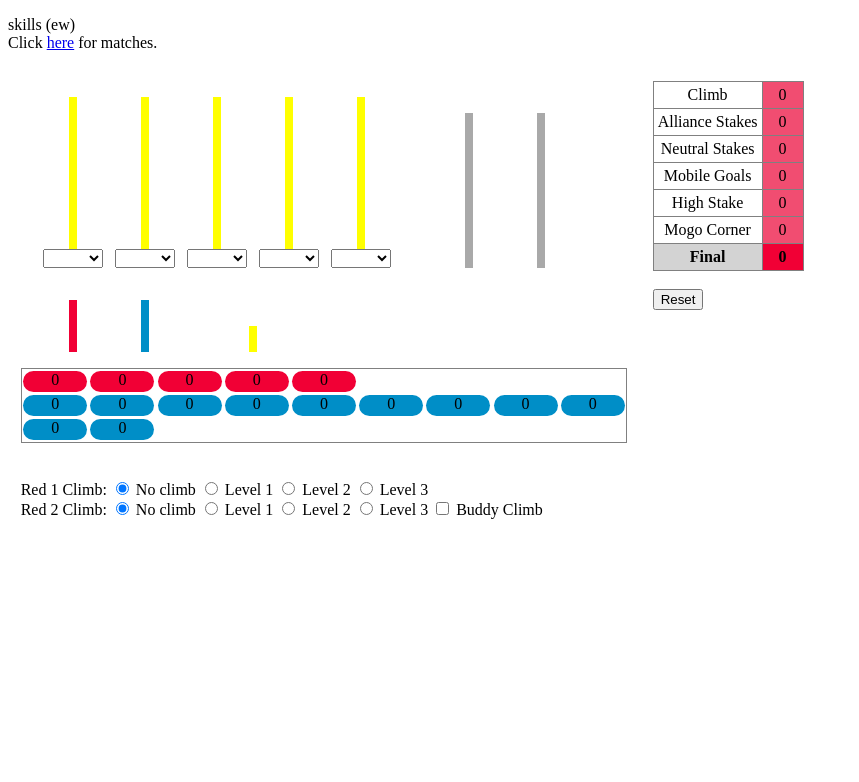
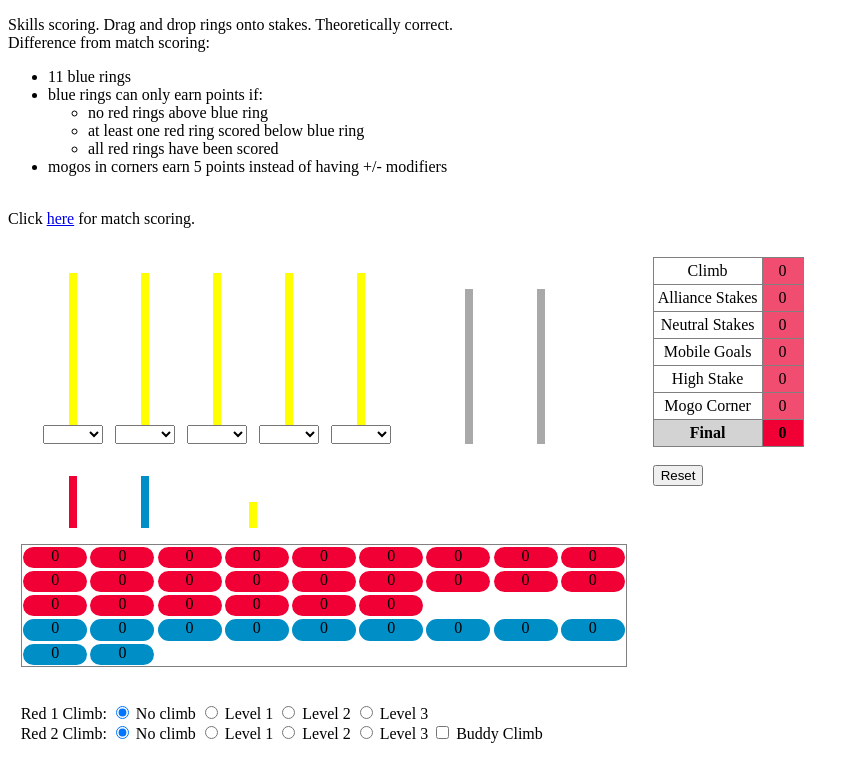
Before and after one commit to cowsed/High-Stakes-Scoring, a plain HTML site: page skills.html in a window 1280 px wide. Shown: the whole page, without its empty margins (0-859 px from the left). Drawn offline with Linux system fonts and the light colour scheme.

Commit message:
theoretically finished

```diff
--- a/scoring-skills.js
+++ b/scoring-skills.js
@@ -1,4 +1,4 @@
-const RED_RINGS = 5;
+const RED_RINGS = 24;
 const BLUE_RINGS = 11;
 const NUM_MOBILE_GOALS = 5
 
--- a/skills.html
+++ b/skills.html
@@ -12,9 +12,21 @@
 
 <body>
     <p>
-        skills (ew)
+        Skills scoring. Drag and drop rings onto stakes. Theoretically correct.
         <br>
-        Click <a href="index.html">here</a> for matches.
+        Difference from match scoring:
+        <ul>
+            <li>11 blue rings</li>
+            <li>blue rings can only earn points if:</li>
+            <ul>
+                <li>no red rings above blue ring</li>
+                <li>at least one red ring scored below blue ring</li>
+                <li>all red rings have been scored</li>
+            </ul>
+            <li>mogos in corners earn 5 points instead of having +/- modifiers</li>
+        </ul>
+        <br>
+        Click <a href="index.html">here</a> for match scoring.
     </p>
     <div id="split_screen">
         <div id="setup" class="split_screen_element">
```
Also changed, not shown: index.html (+1 -1 lines).
